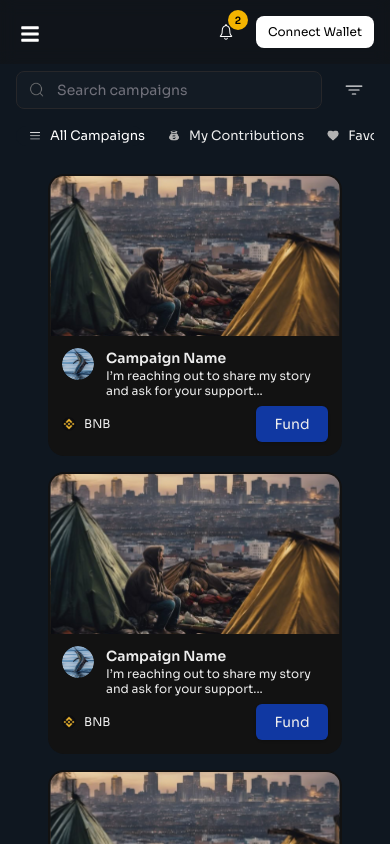
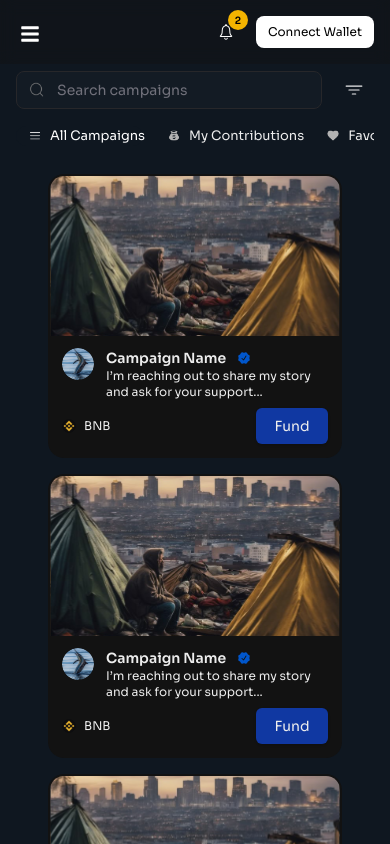
Before and after one commit to CapitaDApps/Capita_Dapp-V2, a Next.js app: page /my-donations in a window 390 px wide. Shown: the top 844 px of the page. Built offline with nearby package versions, Linux system fonts and the light colour scheme.

Commit message:
refactor: update CampaignCard styles for improved visibility and layout

```diff
--- a/src/components/campaigns/CampaignCard.tsx
+++ b/src/components/campaigns/CampaignCard.tsx
@@ -50,10 +50,10 @@ export default function CampaignCard({ campaign }: { campaign: Campaign }) {
                 alt="verified"
                 width={20}
                 height={20}
-                className="hidden md:block"
+                className="block"
               />
             </div>
-            <p className="text-xs md:text-sm text-secondary-text leading-tight line-clamp-2 lg:line-clamp-3">
+            <p className="text-xs md:text-sm text-secondary-text">
               {campaign.excerpt}
             </p>
           </div>
```
